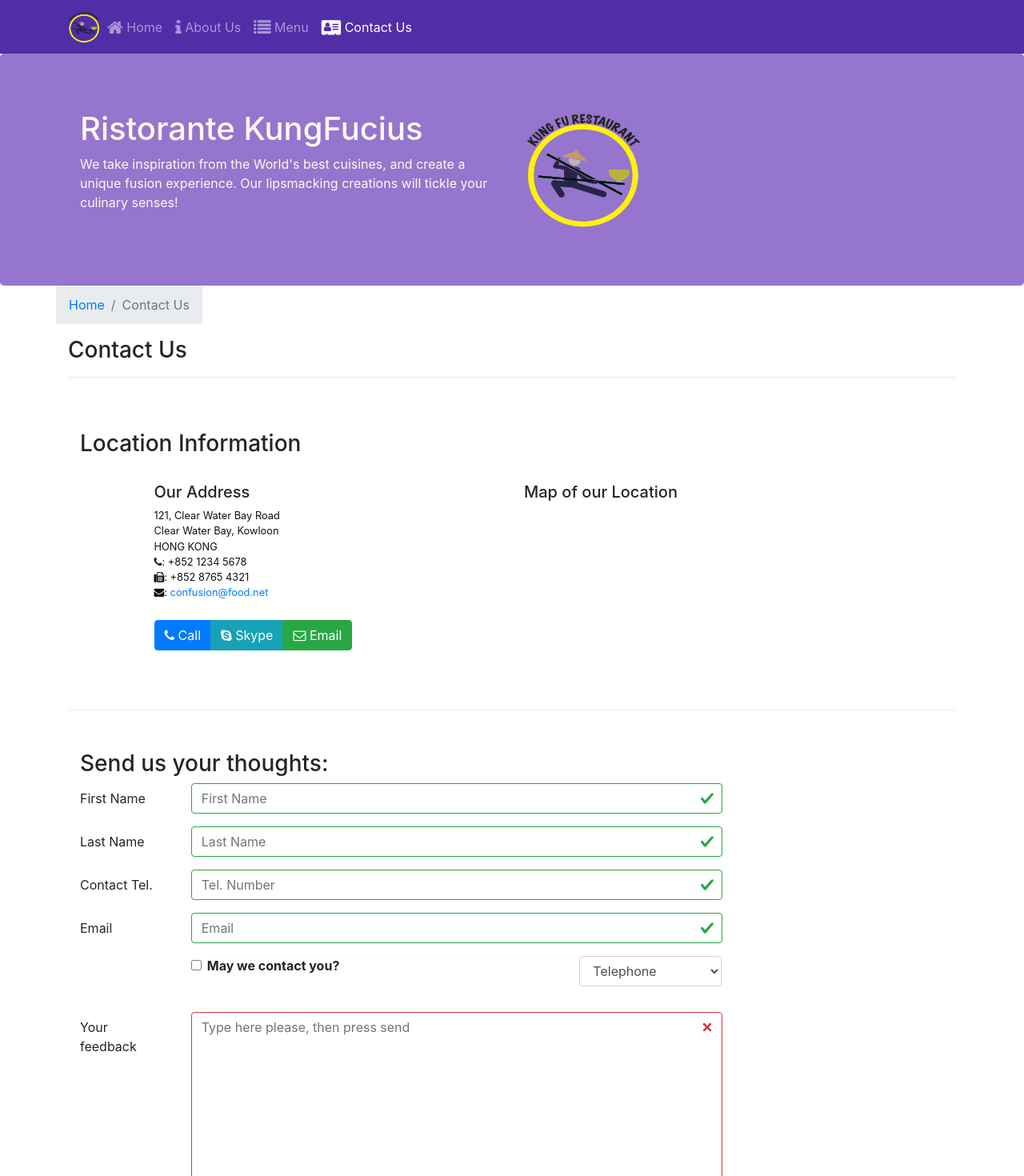
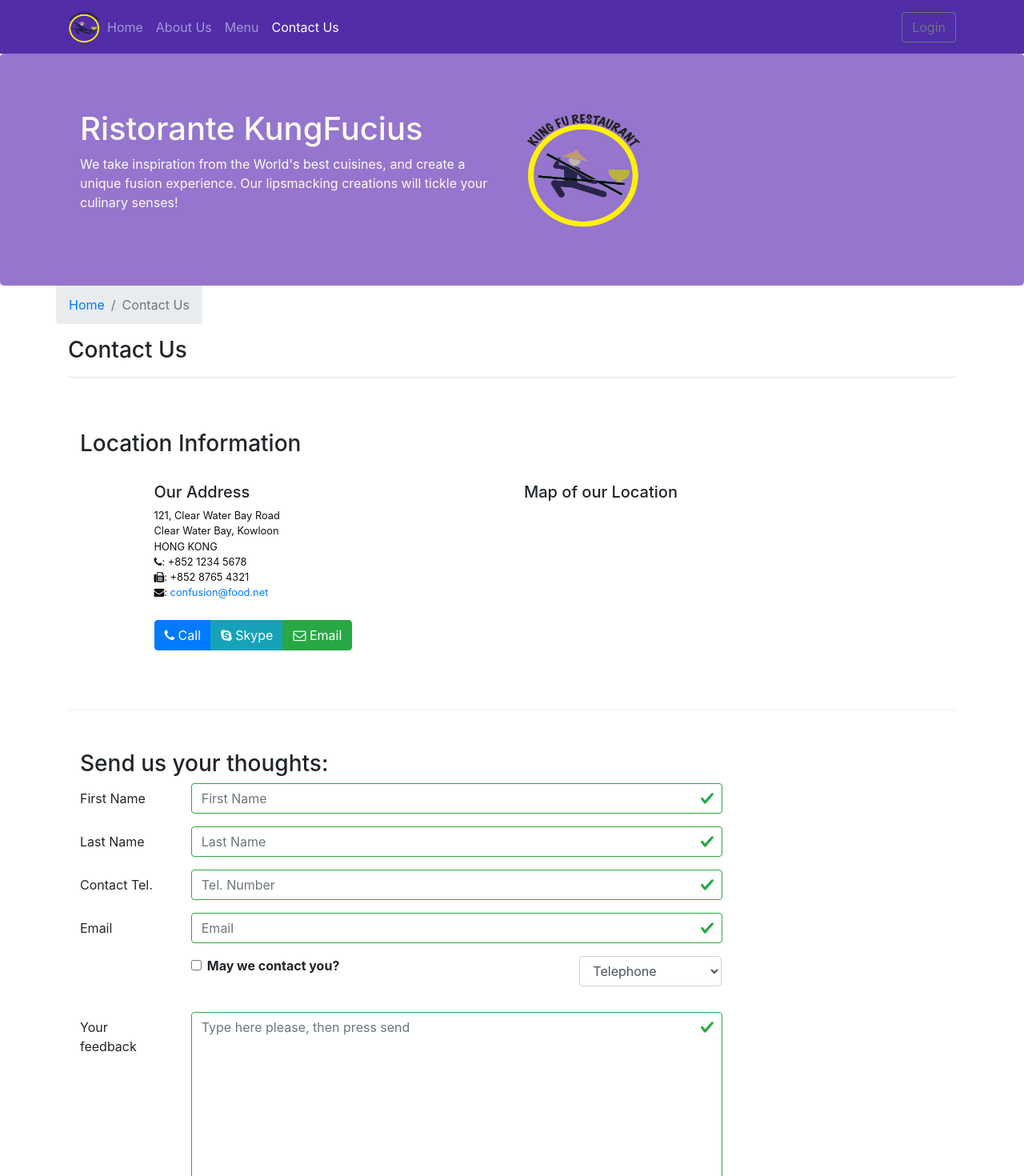
Before and after one commit to isidoreduc/KungFucius-react, a React (Create React App) app: page /contact in a window 1280 px wide. Shown: the top 1470 px of the page at 80% size. Built offline with nearby package versions, Linux system fonts and the light colour scheme.

Commit message:
basic form validation

```diff
--- a/src/components/ContactComponent.js
+++ b/src/components/ContactComponent.js
@@ -204,8 +204,8 @@ class Contact extends Component {
                                 <Col md={10}>
                                     <Input type='textarea' id='message' name='message' placeholder='Type here please, then press send'
                                         rows='10' value={this.state.message}
-                                        valid={errors.message === null}
-                                        invalid={errors.message !== null}
+                                        valid={errors.message === ''}
+                                        invalid={errors.message !== ''}
                                         onChange={this.handleInputChange}
                                         onBlur={this.handleBlur('message')} />
                                     <FormFeedback>{errors.message}</FormFeedback>
--- a/src/components/HeaderComponent.js
+++ b/src/components/HeaderComponent.js
@@ -1,5 +1,5 @@
-import React, {Component} from 'react';
-import { Nav, Navbar, NavbarBrand, NavbarToggler, Collapse, NavItem, Jumbotron } from 'reactstrap';
+import React, { Component } from 'react';
+import { Nav, Navbar, NavbarBrand, NavbarToggler, Collapse, NavItem, Jumbotron, Button, Modal, ModalBody, ModalHeader } from 'reactstrap';
 import { NavLink } from 'react-router-dom';
 
 class Header extends Component {
@@ -8,7 +8,8 @@ class Header extends Component {
 
         this.toggleNav = this.toggleNav.bind(this);
         this.state = {
-          isNavOpen: false
+            isNavOpen: false,
+            isModalOpen: false
         };
     }
 
@@ -18,26 +19,37 @@ class Header extends Component {
         });
     }
 
+    toggleModal() {
+        this.setState({
+            isModalOpen: !this.state.isModalOpen
+        });
+    }
+
     render() {
-        return(
+        return (
             <div>
                 <Navbar dark expand="md">
                     <div className="container">
                         <NavbarToggler onClick={this.toggleNav} />
                         <NavbarBrand className="mr-auto" href="/"><img src='assets/images/logo1.png' height="41" width="41" alt='Ristorante KungFucius' /></NavbarBrand>
                         <Collapse isOpen={this.state.isNavOpen} navbar>
-                            <Nav navbar>
-                            <NavItem>
-                                <NavLink className="nav-link"  to='/home'><span className="fa fa-home fa-lg"></span> Home</NavLink>
+                            <Nav navbar >
+                                <NavItem >
+                                    <NavLink className="nav-link" to='/home'> Home</NavLink>
+                                </NavItem>
+                                <NavItem >
+                                    <NavLink className="nav-link" to='/about'> About Us</NavLink>
                                 </NavItem>
                                 <NavItem>
-                                <NavLink className="nav-link" to='/about'><span className="fa fa-info fa-lg"></span> About Us</NavLink>
+                                    <NavLink className="nav-link" to='/menu'> Menu</NavLink>
                                 </NavItem>
                                 <NavItem>
-                                <NavLink className="nav-link"  to='/menu'><span className="fa fa-list fa-lg"></span> Menu</NavLink>
+                                    <NavLink className="nav-link" to='/contact'> Contact Us</NavLink>
                                 </NavItem>
+                            </Nav>
+                            <Nav className='ml-auto' navbar>
                                 <NavItem>
-                                <NavLink className="nav-link" to='/contact'><span className="fa fa-address-card fa-lg"></span> Contact Us</NavLink>
+                                    <Button outline onClick={this.state.isModalOpen}>Login</Button>
                                 </NavItem>
                             </Nav>
                         </Collapse>
@@ -51,11 +63,15 @@ class Header extends Component {
                                 <p>We take inspiration from the World's best cuisines, and create a unique fusion experience. Our lipsmacking creations will tickle your culinary senses!</p>
                             </div>
                             <div className='col-12 col-sm-6'>
-                                <img src='assets/images/logo1.png' height="150" width="150" alt='Ristorante KungFucius'/>
+                                <img src='assets/images/logo1.png' height="150" width="150" alt='Ristorante KungFucius' />
                             </div>
                         </div>
                     </div>
                 </Jumbotron>
+                <Modal isOpen={this.state.isModalOpen} toggle={this.toggleModal}>
+                    <ModalHeader toggle={this.toggleModal}>Login</ModalHeader>
+                    <ModalBody></ModalBody>
+                </Modal>
             </div>
         );
     }
```
Lines whose indentation alone changed are shown as unchanged.
